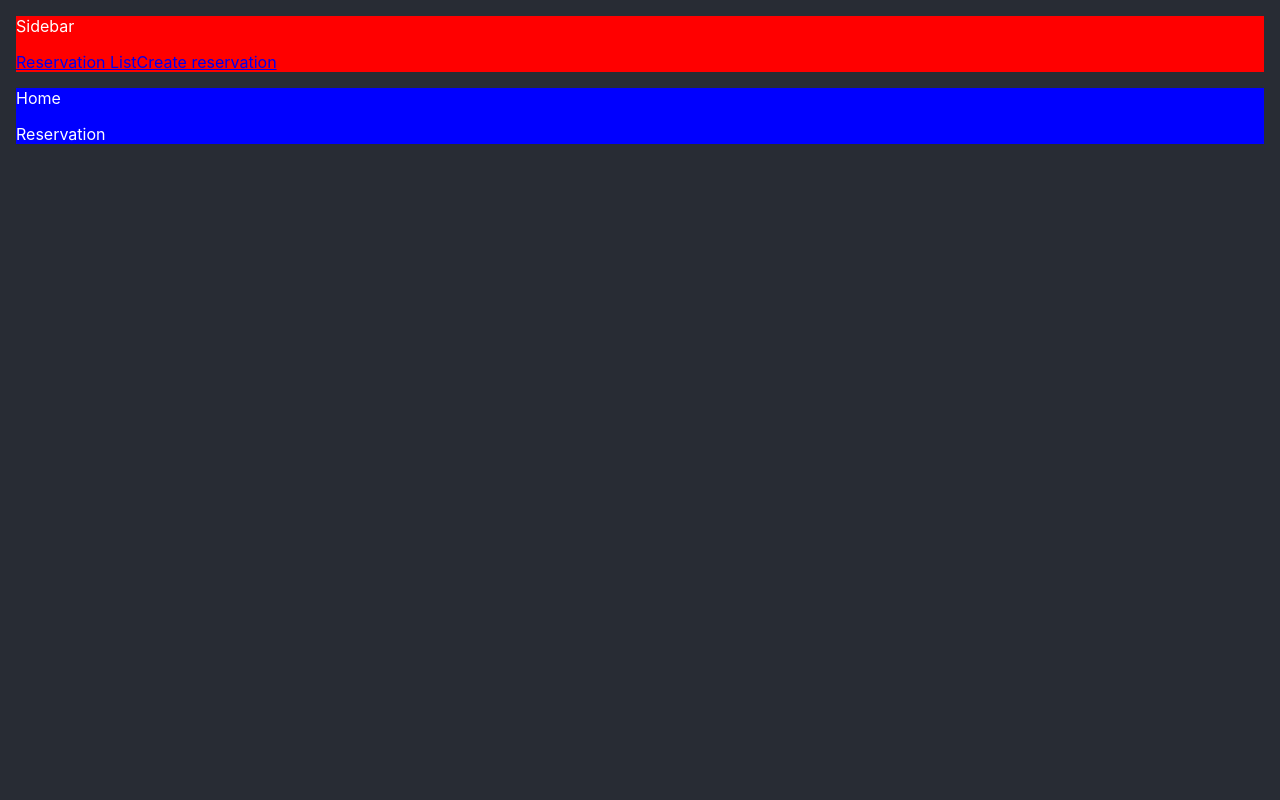
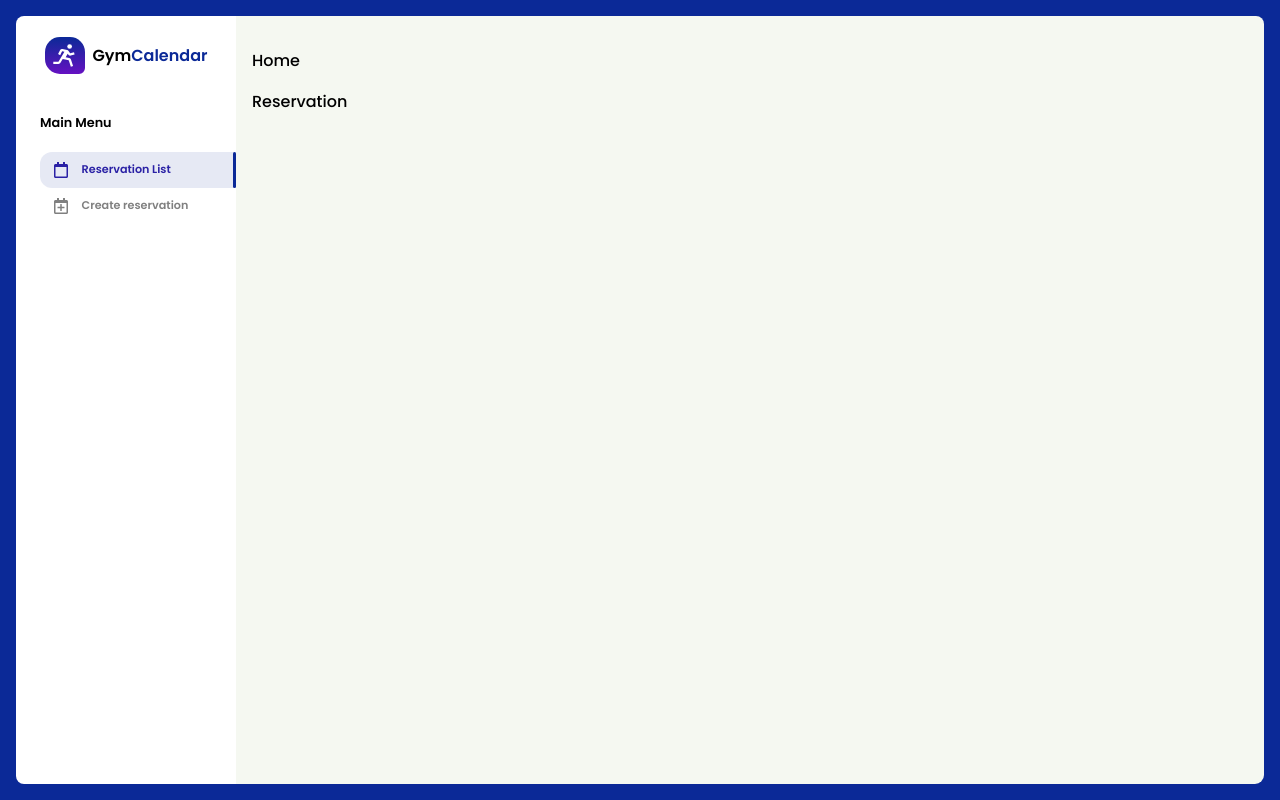
Before and after one commit to johanmeci/gym-reservation, a React (Vite) app: page / in a window 1280 px wide. Built offline with nearby package versions, Linux system fonts and the light colour scheme.

Commit message:
Adding general styles

```diff
--- a/index.html
+++ b/index.html
@@ -4,9 +4,11 @@
     <meta charset="UTF-8" />
     <link rel="icon" type="image/svg+xml" href="/src/favicon.svg" />
     <meta name="viewport" content="width=device-width, initial-scale=1.0" />
+    <link href="https://fonts.googleapis.com/css2?family=Poppins:wght@100;300;500;600&display=swap" rel="stylesheet">
     <title>Gym Calendar App</title>
   </head>
-  <body id="root">
+  <body>
+    <div class="mainContainer" id="root"></div>
     <script type="module" src="/src/main.jsx"></script>
   </body>
 </html>
--- a/package.json
+++ b/package.json
@@ -10,6 +10,7 @@
   "dependencies": {
     "react": "^18.0.0",
     "react-dom": "^18.0.0",
+    "react-icons": "^4.3.1",
     "react-router-dom": "^6.3.0",
     "styled-components": "^5.3.5"
   },
--- a/src/App.css
+++ b/src/App.css
@@ -1,11 +1,11 @@
 body {
-  background-color: #282c34;
+  background-color: #0b2997;
   color: white;
   padding: 0;
   margin: 0;
-  font-family: -apple-system, BlinkMacSystemFont, 'Segoe UI', 'Roboto', 'Oxygen',
-    'Ubuntu', 'Cantarell', 'Fira Sans', 'Droid Sans', 'Helvetica Neue',
-    sans-serif;
-  -webkit-font-smoothing: antialiased;
-  -moz-osx-font-smoothing: grayscale;
+  font-family: 'Poppins', sans-serif;
 }
+
+.mainContainer {
+  height: calc(100vh - 2rem);
+}
--- a/src/components/Sidebar.jsx
+++ b/src/components/Sidebar.jsx
@@ -1,15 +1,20 @@
 import React from "react";
+import { NavLink } from "react-router-dom";
 
 import { Navbar } from "../styles/LayoutStyles";
-
-import { Link } from "react-router-dom";
+import { FaRegCalendar, FaRegCalendarPlus } from "react-icons/fa";
+import { BiRun } from "react-icons/bi";
 
 const Sidebar = () => {
   return (
     <Navbar>
-      <p>Sidebar</p>
-      <Link to="/">Reservation List</Link>
-      <Link to="/create">Create reservation</Link>
+      <div className="containerLogo">
+        <BiRun/>
+        <span className="logoName">Gym<span className="txtLogo">Calendar</span></span>
+      </div>
+      <p className="navbarTitle">Main Menu</p>
+      <NavLink className={(navData) => "linkMenu " + (navData.isActive ? "active" : "")} to="/"><FaRegCalendar/> Reservation List</NavLink>
+      <NavLink className={(navData) => "linkMenu " + (navData.isActive ? "active" : "")} to="/create"><FaRegCalendarPlus/> Create reservation</NavLink>
     </Navbar>
   );
 }
--- a/src/styles/LayoutStyles.js
+++ b/src/styles/LayoutStyles.js
@@ -1,13 +1,102 @@
 import styled from "styled-components";
 
 export const MainContainer = styled.main`
-  margin: 1rem;
+  display: grid;
+  grid-template-columns: 220px 1fr;
+  background-color: ${props => props.theme.colors.backgroundPrimary};
+  max-width: 1300px;
+  margin: auto;
+  padding: 1rem;
+  height: 100%;
+  overflow: hidden;
 `;
 
 export const Navbar = styled.nav`
-  background-color: red;
+
+  background-color: white;
+  border-radius: 8px 0 0 8px;
+  color: black;
+  padding-top: 1.3rem;
+
+  .containerLogo {
+    display: flex;
+    align-items: center;
+    width: 100%;
+
+    svg {
+      background: ${props => props.theme.colors.backgroundPrimary};
+      background: linear-gradient(180deg, rgba(11,41,151,1) 0%, rgba(42,33,165,1) 35%, rgba(101,17,194,1) 100%);
+      fill: white;
+      width: 28px;
+      height: 28px;
+      padding: .3rem .45rem .3rem .3rem;
+      border-radius: 15px 15px 6px 15px;
+      margin-left: auto;
+      margin-right: .5rem;
+    }
+
+    .logoName {
+      margin-right: auto;
+      font-weight: 700;
+
+      span {
+        color: ${props => props.theme.colors.backgroundPrimary};
+      }
+    }
+  }
+
+  .navbarTitle {
+    margin: 2.5rem 0 1.2rem 1.5rem;
+    font-size: .8rem;
+    font-weight: 600;
+  }
+
+  .linkMenu {
+    display: flex;
+    align-items: center;
+    padding: .6rem .8rem;
+    margin-left: 1.5rem;
+    border-radius: 12px 0 0 12px;
+    text-decoration: none;
+    color: gray;
+    background-color: transparent;
+    font-size: .7rem;
+    font-weight: 700;
+    transition: all .3s ease-in-out;
+    position: relative;
+
+    svg {
+      margin-right: .8rem;
+      width: 16px;
+      height: 16px;
+    }
+
+    &::after {
+      content: '';
+      position: absolute;
+      top: 0;
+      right: 0;
+      width: 3px;
+      height: 100%;
+      border-radius: 15px;
+      background-color: ${props => props.theme.colors.backgroundPrimary};
+      opacity: 0;
+    }
+
+    &.active {
+      color: ${props => props.theme.colors.backgroundSecondary};
+      background-color: ${props => props.theme.colors.backgroundPrimaryAlt};
+
+      &::after {
+        opacity: 1;
+      }
+    }
+  }
 `;
 
 export const Container = styled.div`
-  background-color: blue;
+  color: black;
+  padding: 1rem;
+  background-color: ${props => props.theme.colors.colorWhite};
+  border-radius: 0 8px 9px 0;
 `;
--- /dev/null
+++ b/src/styles/Theme.js
@@ -0,0 +1,17 @@
+export default {
+  //Colors
+  colors: {
+    backgroundPrimary: "#0b2997",
+    backgroundPrimaryAlt: "rgb(11 41 151 / 10%)",
+    backgroundSecondary: "#2a21a5",
+    backgroundThird: "#6511c2",
+    colorWhite: "#f5f8f1"
+  },
+  // Breakpoints for responsive design
+  breakpoints: {
+    sm: 'screen and (min-width: 320px)',
+    md: 'screen and (min-width: 768px)',
+    lg: 'screen and (min-width: 1024px)',
+    xl: 'screen and (min-width: 1200px)'
+  }
+}
```
Also changed, not shown: src/App.jsx (+8 -0 lines), 1 other file (tests, documents, lock files or other folders).
